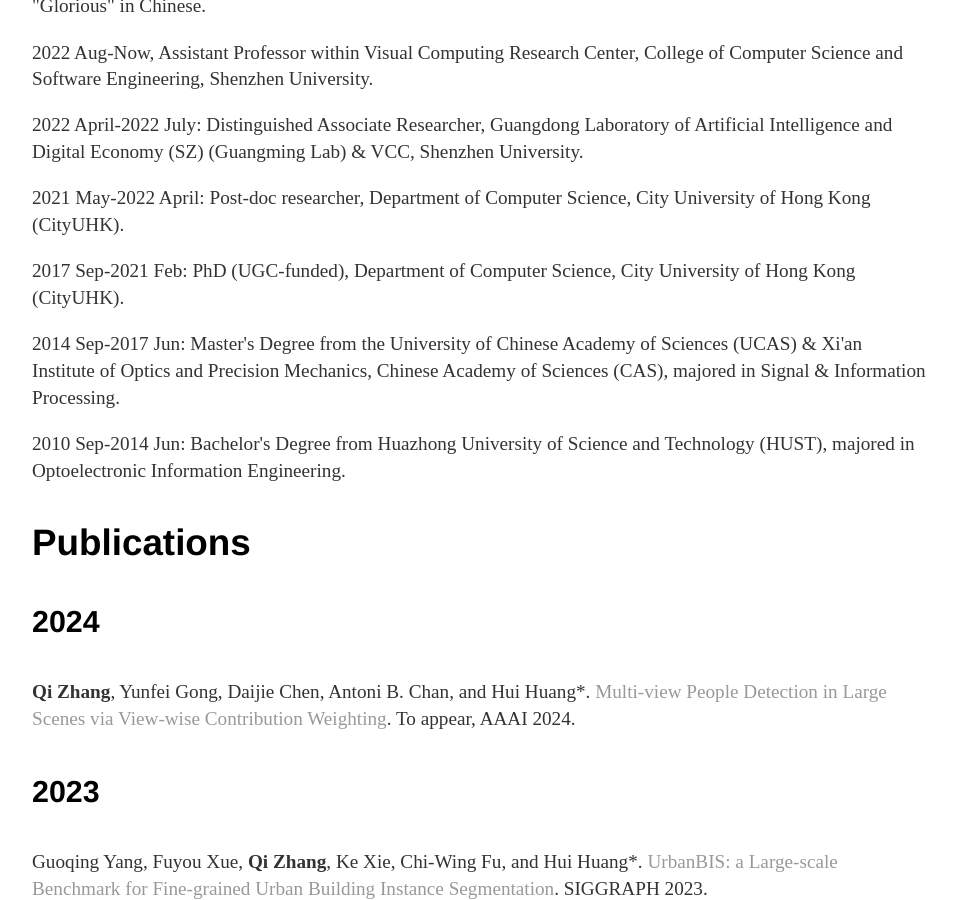
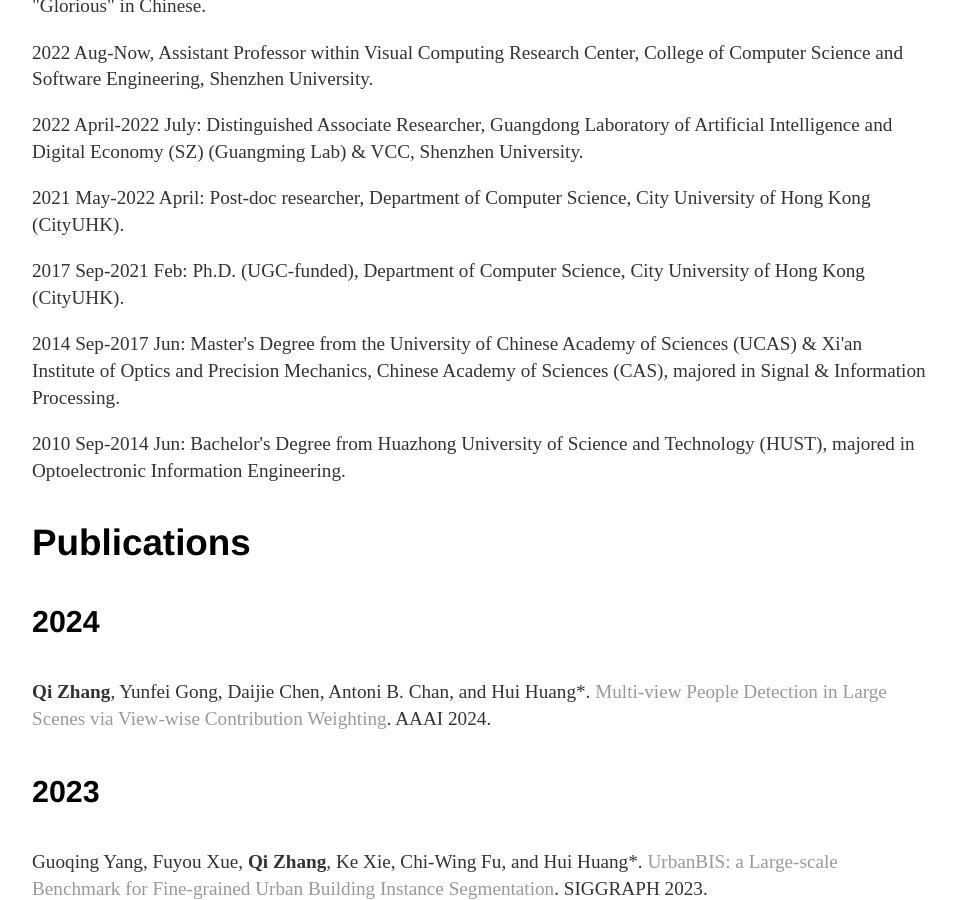
Before and after one commit to zqyq/zqyq.github.io, a Jekyll site: the page built from about/index.html, in a window 1280 px wide and 900 px high, scrolled down 261 px. Shown: the whole window, without its empty margins (160-1116 px from the left). Built offline with Jekyll 4.4.1, drawn with Linux system fonts in a browser that asks for light colours; some of the changed text lies outside the part shown.

Commit message:
Update index.html

```diff
--- a/about/index.html
+++ b/about/index.html
@@ -23,7 +23,7 @@
 			<p>2022 April-2022 July: Distinguished Associate Researcher, Guangdong Laboratory of Artificial Intelligence and Digital Economy (SZ) (Guangming Lab) & VCC, Shenzhen University.</p>
 
 			<p>2021 May-2022 April: Post-doc researcher, Department of Computer Science, City University of Hong Kong (CityUHK).</p>
-			<p>2017 Sep-2021 Feb: PhD (UGC-funded), Department of Computer Science, City University of Hong Kong (CityUHK).</p>
+			<p>2017 Sep-2021 Feb: Ph.D. (UGC-funded), Department of Computer Science, City University of Hong Kong (CityUHK).</p>
 
 			<p>2014 Sep-2017 Jun: Master's Degree from the University of Chinese Academy of Sciences (UCAS)
 				& Xi'an Institute of Optics and Precision Mechanics, Chinese Academy of Sciences (CAS),
@@ -37,7 +37,7 @@
 		<h4>2024</h4>
 
 		<p><strong>Qi Zhang</strong>, Yunfei Gong, Daijie Chen, Antoni B. Chan, and Hui Huang*.
-			<a href=''> Multi-view People Detection in Large Scenes via View-wise Contribution Weighting</a>. To appear, AAAI 2024. </p>
+			<a href=''> Multi-view People Detection in Large Scenes via View-wise Contribution Weighting</a>. AAAI 2024. </p>
 
 		<h4>2023</h4>
 
@@ -132,6 +133,6 @@
 				<li><a href="http://visal.cs.cityu.edu.hk/">My PhD Lab VISAL</a></li>
 				<li><a href="https://www.cityu.edu.hk/">My PhD University</a></li>
 				<li><a href="https://www.gml.ac.cn/">GuangMing Lab</a></li>
-				<li><a href="https://vcc.tech/">VCC SZU</a></li>
+				<li><a href="https://vcc.tech/">VCC, SZU</a></li>
 				</ul>
 		</div>
```
Also changed, not shown: other parts of about/index.html (+2 -1 lines).
